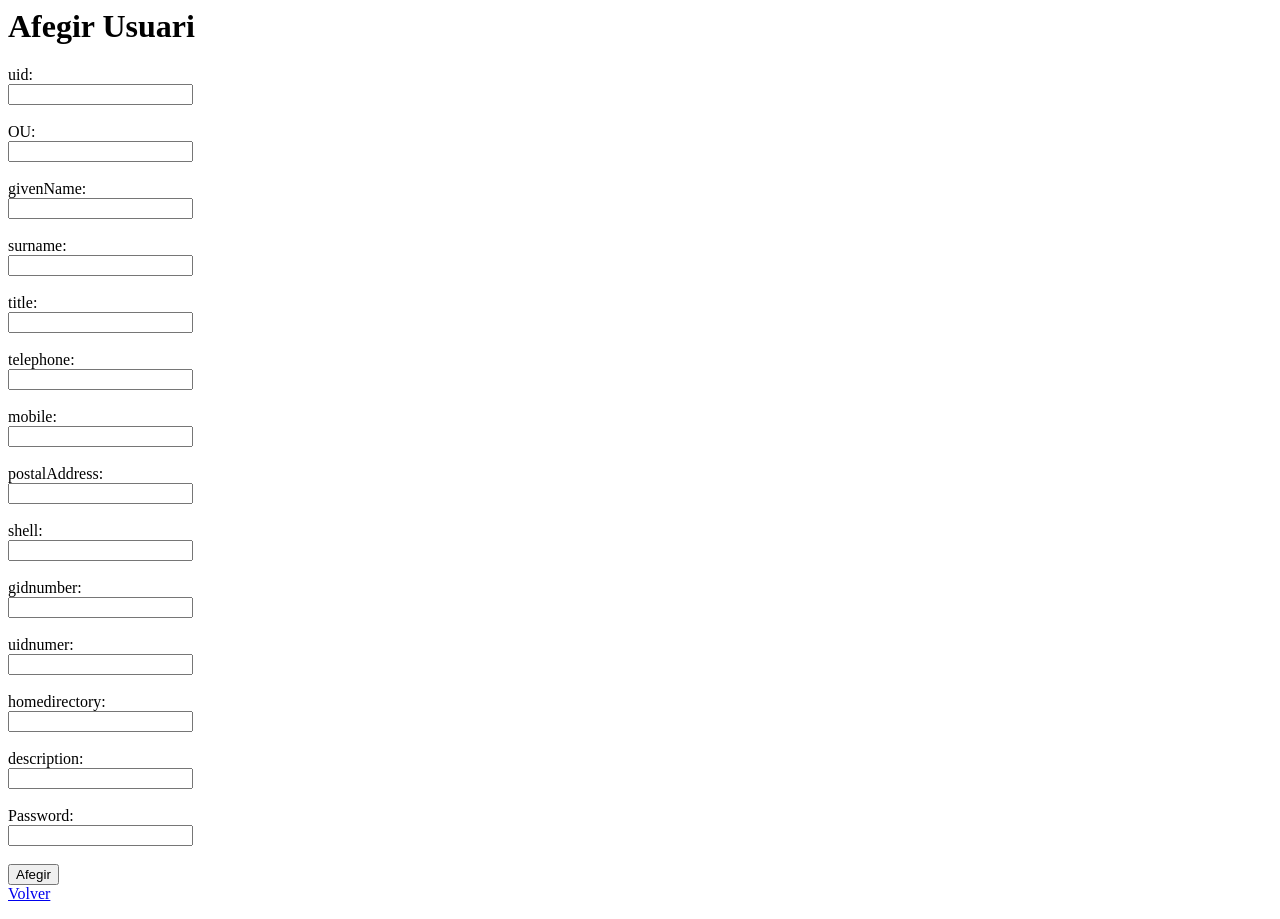
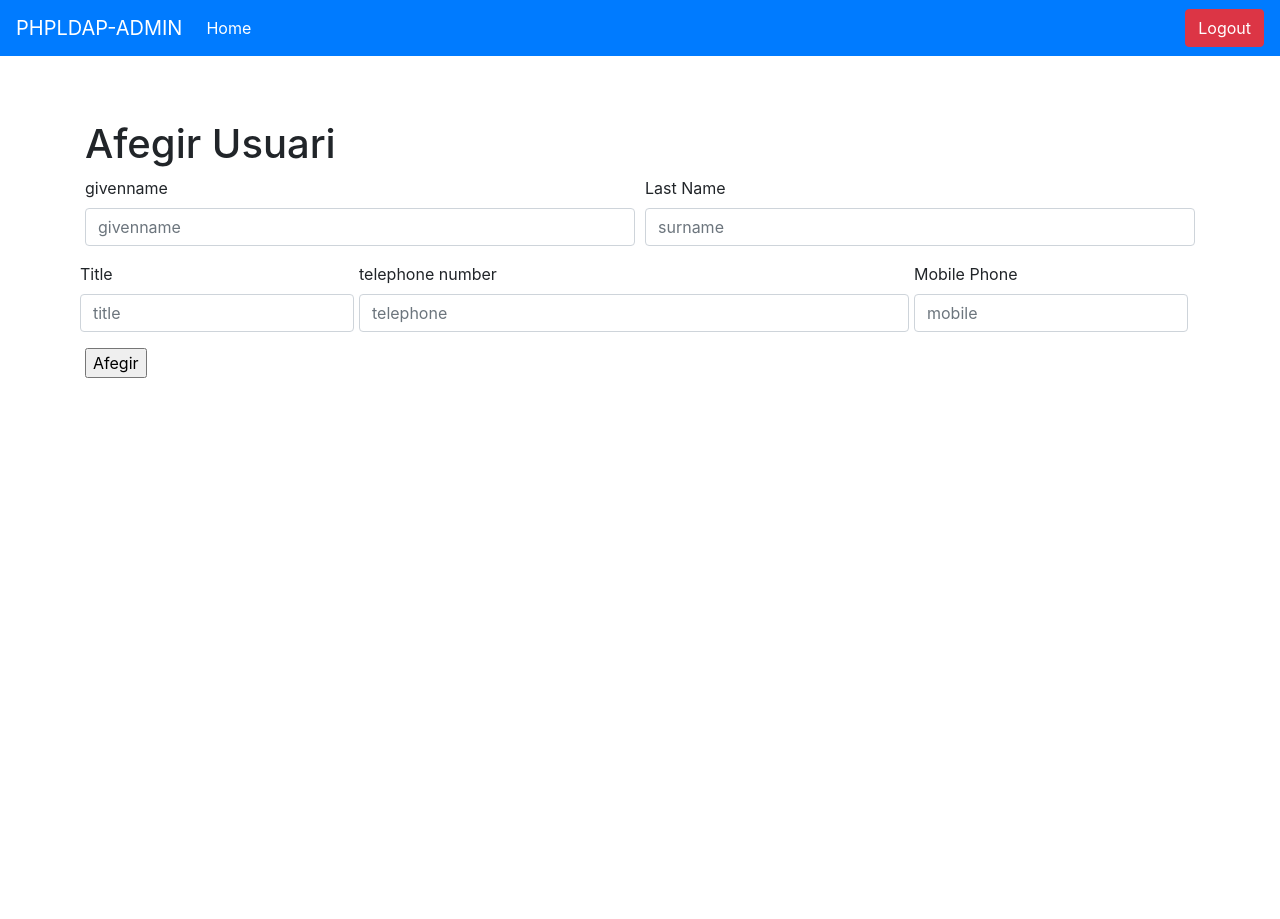
Before and after one commit to jorosa1718daw2/phpldap, a PHP site: page /addUser.php in a window 1280 px wide. After the commit the page ends 378 px from the top, so only its background shows below. Run offline with PHP 8.4, Linux system fonts and the light colour scheme.

Commit message:
asdfasdf

```diff
--- a/addUser.php
+++ b/addUser.php
@@ -1,3 +1,81 @@
+
+<html>
+  <head>
+    <title>m08uf3pr2 - Acc&eacute;s al servei de directori LDAP amb PHP</title>
+    <link rel="stylesheet" href="https://maxcdn.bootstrapcdn.com/bootstrap/4.0.0/css/bootstrap.min.css" integrity="sha384-Gn5384xqQ1aoWXA+058RXPxPg6fy4IWvTNh0E263XmFcJlSAwiGgFAW/dAiS6JXm" crossorigin="anonymous">
+
+  </head>
+  <body>
+
+  <nav class="navbar navbar-expand-lg navbar-dark bg-primary">
+  <a class="navbar-brand" href="#">PHPLDAP-ADMIN</a>
+  <button class="navbar-toggler" type="button" data-toggle="collapse" data-target="#navbarColor01" aria-controls="navbarColor01" aria-expanded="false" aria-label="Toggle navigation" style="">
+    <span class="navbar-toggler-icon"></span>
+  </button>
+
+  <div class="collapse navbar-collapse" id="navbarColor01">
+    <ul class="navbar-nav mr-auto">
+      <li class="nav-item active">
+        <a class="nav-link" href="home.php">Home <span class="sr-only">(current)</span></a>
+      </li>
+	  <li class="nav-item active">
+
+      </li>
+    </ul>
+   <form class="form-inline my-2 my-lg-0">
+   <a type="button" class="btn btn-danger" class="btn btn-secondary my-2 my-sm-0"  href="home.php?logout">Logout</a>
+
+    </form>
+  </div>
+</nav>
+<div class="container" style="margin-top: 5%">
+    <h1>Afegir Usuari</h1>
+
+    <form action="addUser.php" method="post">
+    <div class="form-row">
+        <div class="form-group col-md-6">
+            <label >givenname</label>
+        <input type="text" class="form-control" name="givenname" placeholder="givenname">
+        </div>
+
+    <div class="form-group col-md-6">
+      <label >Last Name</label>
+      <input type="text" class="form-control" name="surname" placeholder="surname">
+    </div>
+
+    <div class="form-group">
+        <label >Title</label>
+        <input type="text" class="form-control" name="title" placeholder="title">
+    </div>
+
+     <div class="form-group col-md-6">
+      <label >telephone number </label>
+      <input type="text" class="form-control" name="telephone" placeholder="telephone">
+    </div>
+
+     <div class="form-group">
+        <label >Mobile Phone</label>
+        <input type="text" class="form-control" name="mobile" placeholder="mobile">
+    </div>
+
+
+
+
+
+  </div>
+
+
+
+        <input type="submit" name="submit" value="Afegir"> <br>
+
+
+
+    </form>
+</div>
+
+  </body>
+</html>
+
 <?php
 session_start();
 if (isset($_SESSION['username']))
@@ -55,49 +133,3 @@ if($ldapconn)
 
 
 ?>
-<html>
-  <head>
-    <title>m08uf3pr2 - Acc&eacute;s al servei de directori LDAP amb PHP</title>
-  </head>
-  <body>
-    <h1>Afegir Usuari</h1>
-
-    <form action="addUser.php" method="post">
-
-        <label for="">uid:</label><br>
-        <input type="text" name="uid"/> <br> <br>
-        <label for="">OU:</label><br>
-        <input type="text" name="ou"/> <br> <br>
-        <label for="">givenName:</label><br>
-        <input type="text" name="givenname"/> <br> <br>
-        <label for="">surname:</label><br>
-        <input type="text" name="surname"/> <br> <br>
-        <label for="">title:</label><br>
-        <input type="text" name="title"/> <br> <br>
-         <label for="">telephone:</label><br>
-        <input type="text" name="telephone"/> <br> <br>
-        <label for="">mobile:</label><br>
-        <input type="text" name="mobile"/> <br> <br>
-        <label for="">postalAddress:</label><br>
-        <input type="text" name="postaladdress"/> <br> <br>
-        <label for="">shell:</label><br>
-        <input type="text" name="shell"/> <br> <br>
-        <label for="">gidnumber:</label><br>
-        <input type="text" name="gidnumber"/> <br> <br>
-        <label for="">uidnumer:</label><br>
-        <input type="text" name="uidnumber"/> <br> <br>
-        <label for="">homedirectory:</label><br>
-        <input type="text" name="homedirectory"/> <br> <br>
-        <label for="">description:</label><br>
-        <input type="text" name="description"/> <br> <br>
-        <label for="">Password:</label><br>
-        <input type="text" name="password"/> <br> <br>
-
-        <input type="submit" name="submit" value="Afegir"> <br>
-
-        <a href="home.php">Volver</a>
-
-    </form>
-
-  </body>
-</html>
```
Also changed, not shown: cercaUsuari.php (+59 -5 lines), home.php (+57 -6 lines), login.php (+55 -63 lines), styles.css (added).
